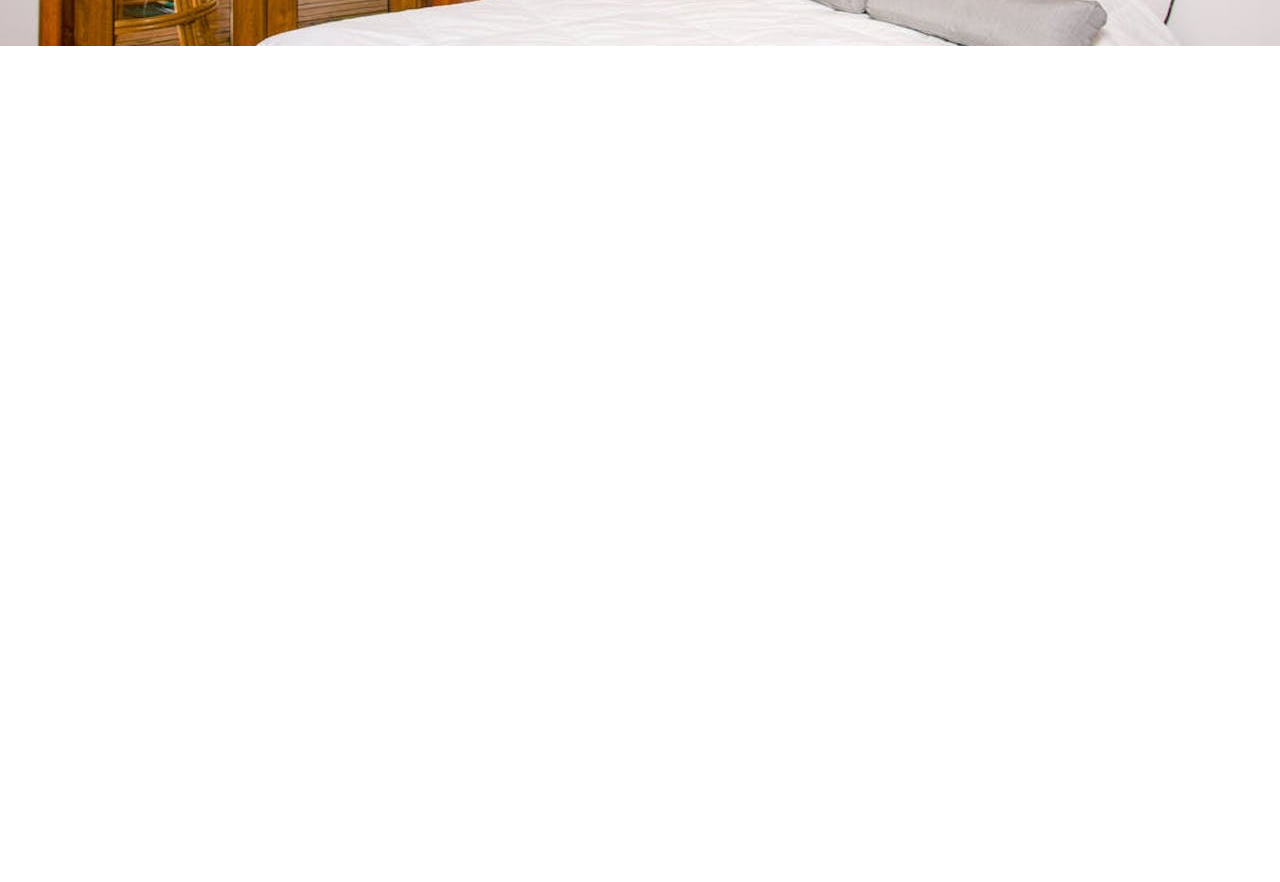
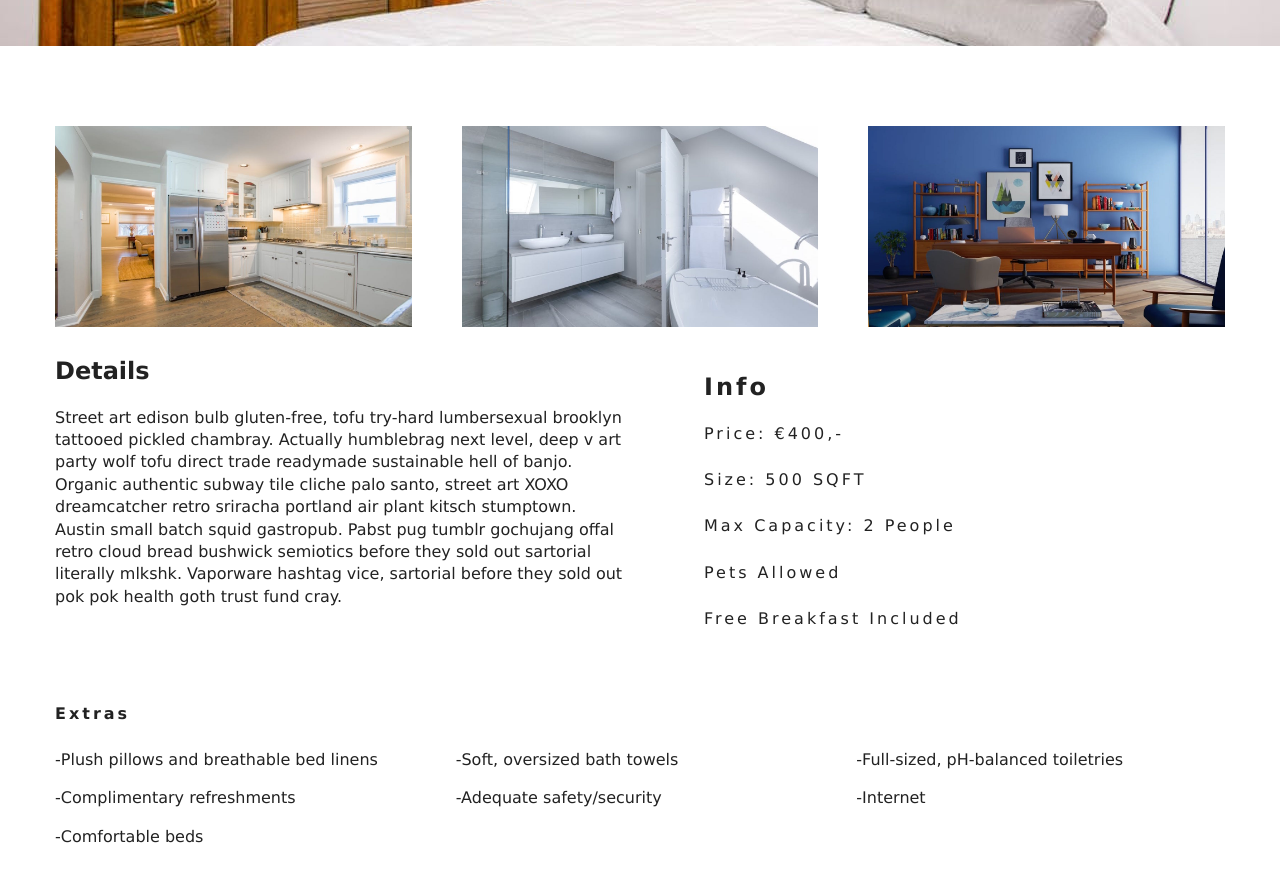
Before and after one commit to Heltzel/beach-resort, a React (Create React App) app: page /rooms/double-deluxe in a window 1280 px wide. Shown: the part 500-1382 px from the top of the page. Before the commit the page ends 800 px from the top, so only its background shows below. Built offline with nearby package versions, Linux system fonts and the light colour scheme.

Commit message:
Render single room complete

```diff
--- a/src/pages/SingleRoom.js
+++ b/src/pages/SingleRoom.js
@@ -45,14 +45,48 @@
       pets,
       images,
     } = room
+    const [mainImg, ...defaultImg] = images
     return (
-      <StyledHero img={images[0] || this.state.defaultBcg}>
+      <>
+        <StyledHero img={mainImg || this.state.defaultBcg}>
           <Banner title={`${name} room`}>
             <Link to="/rooms" className="btn-primary">
               back to rooms
             </Link>
           </Banner>
         </StyledHero>
+        <section className="single-room">
+          <div className="single-room-images">
+            {defaultImg.map((image, index) => {
+              return <img src={image} key={index} alt={name} />
+            })}
+          </div>
+          <div className="single-room-info">
+            <article className="description">
+              <h3>Details</h3>
+              <p>{description}</p>
+            </article>
+            <article className="info">
+              <h3>info</h3>
+              <h6>price: &euro;{price},-</h6>
+              <h6>size: {size} SQFT</h6>
+              <h6>
+                max capacity: {capacity > 1 ? `${capacity} people` : '1 person'}
+              </h6>
+              <h6>{pets ? 'pets allowed' : 'no pets allowed'}</h6>
+              <h6>{breakfast && 'free breakfast included'}</h6>
+            </article>
+          </div>
+        </section>
+        <section className="room-extras">
+          <h6>extras</h6>
+          <ul className="extras">
+            {extras.map((item, index) => {
+              return <li key={index}> -{item}</li>
+            })}
+          </ul>
+        </section>
+      </>
     )
   }
 }
```
Also changed, not shown: 2 other files (tests, documents, lock files or other folders). Lines whose indentation alone changed are shown as unchanged.
